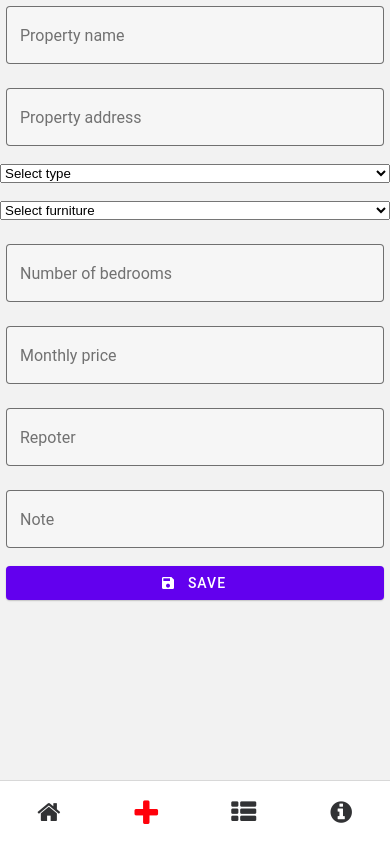
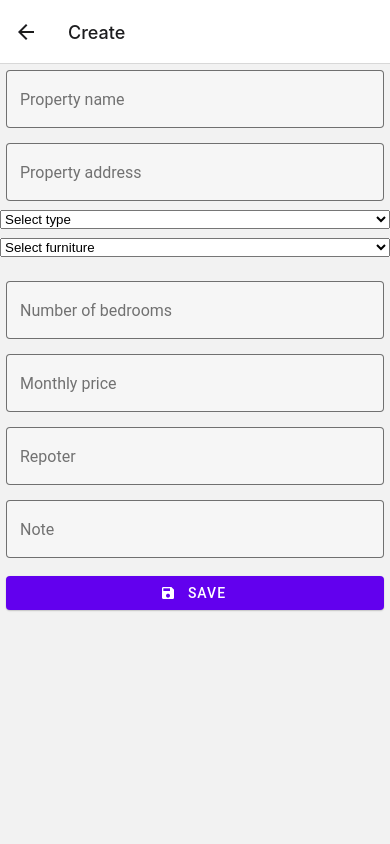
Before and after one commit to AnPham112/RentalApartmentsFinderApp, a React Native app: screen /Create in a window 390 px wide. Built offline with nearby package versions, Linux system fonts and the light colour scheme.

Commit message:
add validation, change Tab navigatio to Stack navigation

```diff
--- a/App.js
+++ b/App.js
@@ -1,59 +1,30 @@
 import React from 'react';
 import { NavigationContainer } from '@react-navigation/native';
-import { createBottomTabNavigator } from '@react-navigation/bottom-tabs';
-import FontAwesome from 'react-native-vector-icons/FontAwesome';
+import { createNativeStackNavigator } from '@react-navigation/native-stack';
+import { createStore } from 'redux';
+import { Provider } from 'react-redux';
+import { reducer } from './reducers/reducer';
 
 import Home from './Screens/Home'
 import PropertyList from './Screens/PropertyList';
 import CreateProperty from './Screens/CreateProperty';
 import Profile from './Screens/Profile';
 
-const Tab = createBottomTabNavigator();
+const store = createStore(reducer);
+const Stack = createNativeStackNavigator();
 
 const App = () => {
   return (
-    <NavigationContainer>
-      <Tab.Navigator
-        screenOptions={{
-          headerShown: false,
-          tabBarShowLabel: false,
-          tabBarInactiveTintColor: '#313234',
-          tabBarActiveTintColor: '#ff010b',
-          tabBarStyle: {
-            height: 64,
-          }
-        }}
-      >
-        <Tab.Screen name="Home" component={Home}
-          options={{
-            tabBarIcon: ({ color }) => <FontAwesome name='home' size={25} color={color} />
-          }}
-        />
-        <Tab.Screen name="Create" component={CreateProperty}
-          options={{
-            tabBarIcon: ({ color }) => (<FontAwesome name='plus' size={30} color={color} />),
-          }}
-        />
-        <Tab.Screen name="List" component={PropertyList}
-          options={{
-            tabBarIcon: ({ color }) => <FontAwesome name='th-list' size={25} color={color} />
-          }}
-        />
-        <Tab.Screen name="Profile" component={Profile}
-          options={{
-            tabBarIcon: ({ color }) => <FontAwesome name='info-circle' size={25} color={color} />
-          }}
-          listeners={({ navigation }) => ({
-            tabPress: (e) => {
-              // Prevent default action
-              e.preventDefault();
-              // Do something with the `navigation` object
-              navigation.navigate('List');
-            },
-          })}
-        />
-      </Tab.Navigator>
-    </NavigationContainer>
+    <Provider store={store}>
+      <NavigationContainer>
+        <Stack.Navigator>
+          <Stack.Screen name="Home" component={Home} />
+          <Stack.Screen name="Create" component={CreateProperty} />
+          <Stack.Screen name="List" component={PropertyList} />
+          <Stack.Screen name="Profile" component={Profile} />
+        </Stack.Navigator>
+      </NavigationContainer>
+    </Provider>
   );
 };
 
--- a/Screens/CreateProperty.js
+++ b/Screens/CreateProperty.js
@@ -1,7 +1,7 @@
 import React, { useState } from 'react';
-import { ScrollView, View, StyleSheet, Alert } from 'react-native';
+import { ScrollView, View, StyleSheet, Alert, Text } from 'react-native';
 import { Button, TextInput } from 'react-native-paper';
-import { Picker } from '@react-native-picker/picker'
+import { Picker } from '@react-native-picker/picker';
 
 const CreateProperty = ({ navigation, route }) => {
   const getDetails = (category) => {
@@ -36,8 +36,48 @@ const CreateProperty = ({ navigation, route }) => {
   const [monthlyPrice, setMonthlyPrice] = useState(getDetails("price"));
   const [reporter, setReporter] = useState(getDetails("reporter"));
   const [note, setNote] = useState(getDetails("note"));
+  const [propertyNameError, setPropertyNameError] = useState('');
+  const [addressError, setAddressError] = useState('');
+  const [typeError, setTypeError] = useState('');
+  const [bedroomError, setBedroomError] = useState('');
+  const [priceError, setPriceError] = useState('');
+  const [reporterError, setReporterError] = useState('');
+
+  const createPropertyValidation = () => {
+    if (propertyName == "") {
+      setPropertyNameError("Property name is required")
+    } else {
+      setPropertyNameError("")
+    }
+    if (address == "") {
+      setAddressError("Property address is required")
+    } else {
+      setAddressError("")
+    }
+    if (type == "") {
+      setTypeError("Type is required")
+    } else {
+      setTypeError("")
+    }
+    if (bedroom == "") {
+      setBedroomError("The number of bedrooms is required")
+    } else {
+      setBedroomError("")
+    }
+    if (monthlyPrice == "") {
+      setPriceError("Monthly price is required")
+    } else {
+      setPriceError("")
+    }
+    if (reporter == "") {
+      setReporterError("Reporter name is required")
+    } else {
+      setReporterError("")
+    }
+  }
 
   const _submitData = () => {
+    if (createPropertyValidation()) {
       fetch("http://192.168.1.24:3000/create-property", {
         method: 'POST',
         headers: {
@@ -58,6 +98,7 @@ const CreateProperty = ({ navigation, route }) => {
           Alert.alert(`${data.name} is created successfully`)
           navigation.navigate("List")
         }).catch((err) => console.log(err))
+    }
   }
 
   const _updateData = () => {
@@ -89,20 +130,22 @@ const CreateProperty = ({ navigation, route }) => {
       <View style={styles.container}>
         <TextInput
           label="Property name"
-          style={styles.input}
+          style={styles.validateInput}
           placeholder="Enter property name here"
           mode="outlined"
           value={propertyName}
           onChangeText={text => setPropertyName(text)}
         />
+        <Text style={styles.errMessage}>{propertyNameError}</Text>
         <TextInput
           label="Property address"
-          style={styles.input}
+          style={styles.validateInput}
           placeholder="Enter detailed address here"
           mode="outlined"
           value={address}
           onChangeText={text => setAddress(text)}
         />
+        <Text style={styles.errMessage}>{addressError}</Text>
         <Picker
           accessibilityValue={type}
           selectedValue={type}
@@ -110,7 +153,7 @@ const CreateProperty = ({ navigation, route }) => {
           mode="dropdown"
           dropdownIconColor="purple"
           dropdownIconRippleColor="purple"
-          style={styles.picker}
+          style={styles.validatePicker}
         >
           <Picker.Item label="Select type" value="" />
           <Picker.Item label="Apartment" value="Apartment" />
@@ -118,6 +161,7 @@ const CreateProperty = ({ navigation, route }) => {
           <Picker.Item label="Penthouse" value="Penthouse" />
           <Picker.Item label="Villa" value="Villa" />
         </Picker>
+        <Text style={styles.errMessage}>{typeError}</Text>
         <Picker
           accessibilityValue={furniture}
           selectedValue={furniture}
@@ -134,39 +178,44 @@ const CreateProperty = ({ navigation, route }) => {
         </Picker>
         <TextInput
           label="Number of bedrooms"
-          style={styles.input}
+          style={styles.validateInput}
           placeholder="Enter the number of bedrooms here"
           mode="outlined"
           value={bedroom.toString()}
           onChangeText={text => setBedroom(text)}
         />
+        <Text style={styles.errMessage}>{bedroomError}</Text>
         <TextInput
           label="Monthly price"
-          style={styles.input}
+          style={styles.validateInput}
           placeholder="Enter monthly price here"
           mode="outlined"
           value={monthlyPrice.toString()}
           onChangeText={text => setMonthlyPrice(text)}
         />
+        <Text style={styles.errMessage}>{priceError}</Text>
         <TextInput
           label="Repoter"
-          style={styles.input}
+          style={styles.validateInput}
           placeholder="Enter name of reporter here"
           mode="outlined"
           value={reporter}
           onChangeText={text => setReporter(text)}
         />
+        <Text style={styles.errMessage}>{reporterError}</Text>
         <TextInput
           label="Note"
           style={styles.input}
-          placeholder="Enter a not here"
+          placeholder="Enter a note here"
           mode="outlined"
           value={note}
           onChangeText={text => setNote(text)}
         />
 
         {route.params
-          ? <Button
+          ? (
+            <View style={{ justifyContent: 'space-around', flexDirection: 'row' }}>
+              <Button
                 icon="content-save"
                 mode="contained"
                 style={styles.input}
@@ -174,6 +223,18 @@ const CreateProperty = ({ navigation, route }) => {
               >
                 Update
               </Button>
+              <Button
+                icon="cancel"
+                mode="contained"
+                style={styles.input}
+                onPress={() => {
+                  navigation.goBack()
+                }}
+              >
+                Cancel
+              </Button>
+            </View>
+          )
           : <Button
             icon="content-save"
             mode="contained"
@@ -183,7 +244,6 @@ const CreateProperty = ({ navigation, route }) => {
             Save
           </Button>
         }
-
       </View>
     </ScrollView>
   )
@@ -193,12 +253,26 @@ const styles = StyleSheet.create({
   container: {
     flex: 1
   },
+  validateInput: {
+    marginHorizontal: 6,
+    marginBottom: 9
+  },
   input: {
     marginHorizontal: 6,
     marginBottom: 18
   },
+  validatePicker: {
+    marginBottom: 9
+  },
   picker: {
     marginBottom: 18
+  },
+  errMessage: {
+    fontSize: 13,
+    color: 'red',
+    fontWeight: 'bold',
+    marginLeft: 6,
+
   }
 })
 
--- a/Screens/Home.js
+++ b/Screens/Home.js
@@ -1,10 +1,14 @@
 import React from 'react';
 import { Text, View, StyleSheet } from 'react-native';
+import { Button } from 'react-native-paper';
 
-const Home = () => {
+const Home = ({ navigation }) => {
   return (
     <View style={styles.container}>
-      <Text>Home Screen</Text>
+      <Button
+        mode="contained"
+        onPress={() => navigation.navigate('List')}
+      >Get started</Button>
     </View>
   )
 }
--- a/Screens/Profile.js
+++ b/Screens/Profile.js
@@ -8,7 +8,7 @@ import MaterialCommunityIcons from 'react-native-vector-icons/MaterialCommunityI
 import { DataTable } from 'react-native-paper';
 
 const Profile = (props) => {
-  const { _id, name, address, type, furniture, bedroom, price, reporter, note } = props.route.params.item
+  const { _id, name, address, type, furniture, bedroom, price, reporter, note, createdAt } = props.route.params.item
   const _deleteProperty = () => {
     fetch('http://192.168.1.24:3000/delete', {
       method: 'POST',
@@ -102,6 +102,14 @@ const Profile = (props) => {
             </Text>
           </DataTable.Cell>
         </DataTable.Row>
+        <DataTable.Row>
+          <DataTable.Cell><MaterialCommunityIcons name='clock-time-four-outline' size={20} /></DataTable.Cell>
+          <DataTable.Cell style={{ flex: 3 }}>
+            <Text style={{ fontSize: 15 }}>
+              {createdAt}
+            </Text>
+          </DataTable.Cell>
+        </DataTable.Row>
       </DataTable>
       <View style={{ flexDirection: 'row', justifyContent: 'space-around', marginTop: 16 }}>
         <Button
@@ -129,17 +137,6 @@ const styles = StyleSheet.create({
   title: {
     marginVertical: 8,
     fontSize: 25
-  },
-  card: {
-    margin: 6,
-    padding: 10
-  },
-  viewCard: {
-    flexDirection: 'row',
-    alignItems: 'center'
-  },
-  text: {
-    color: '#000'
   }
 })
 
--- a/package.json
+++ b/package.json
@@ -13,6 +13,7 @@
     "@react-native-picker/picker": "^2.1.0",
     "@react-navigation/bottom-tabs": "^6.0.9",
     "@react-navigation/native": "^6.0.6",
+    "@react-navigation/native-stack": "^6.2.5",
     "react": "17.0.2",
     "react-native": "0.66.1",
     "react-native-paper": "^4.9.2",
--- /dev/null
+++ b/reducers/reducer.js
@@ -0,0 +1,20 @@
+const initState = {
+  data: [],
+  loading: true
+}
+
+export const reducer = (state = initState, action) => {
+  if (action.type == "ADD_DATA") {
+    return {
+      ...state,
+      data: action.payload
+    }
+  }
+  if (action.type == "SET_LOADING") {
+    return {
+      ...state,
+      loading: action.payload
+    }
+  }
+  return state
+}
```
Also changed, not shown: Screens/PropertyList.js (+9 -7 lines), 2 other files (tests, documents, lock files or other folders). Lines whose indentation alone changed are shown as unchanged.
